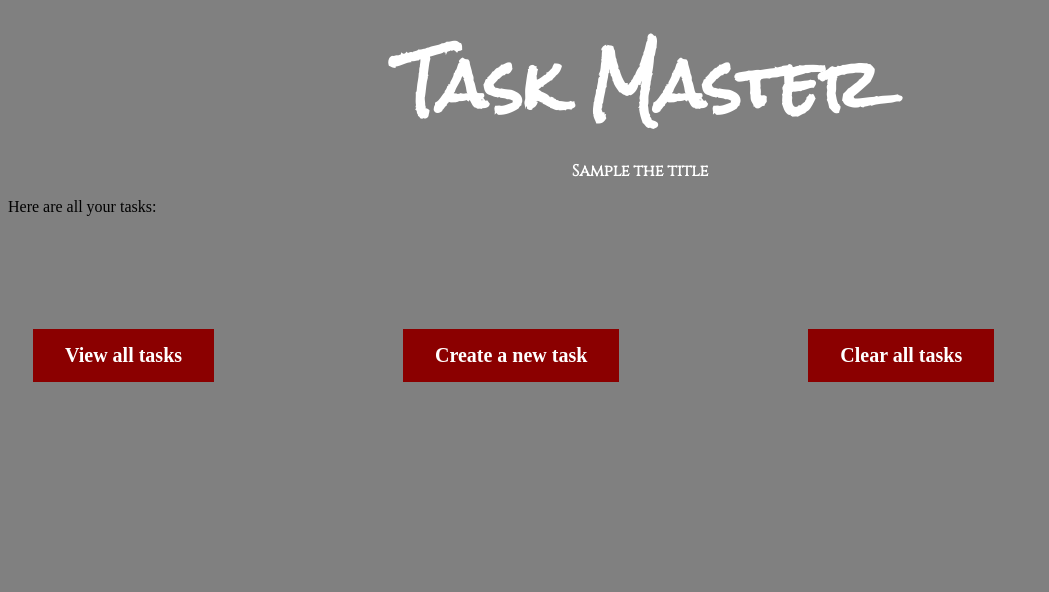
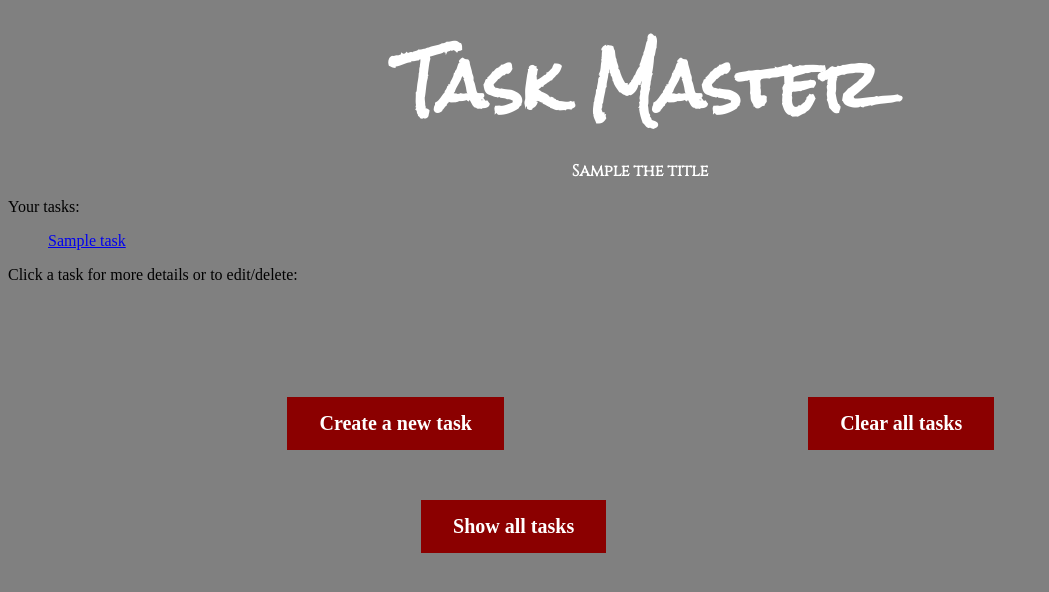
Before and after one commit to SheenaDub/Tasks, a Flask app: template templates/showall.html in a window 1280 px wide. Shown: the top 592 px of the page, without its empty margins (0-1049 px from the left). Run offline with Flask 2, Linux system fonts and the light colour scheme; the template is opened without the code that fills it: most values are stand-ins (such as "Sample title", 1, 10 or a date in 2020).

Commit message:
use flask functions to display all tasks instead of javascript

```diff
--- a/db.py
+++ b/db.py
@@ -46,9 +46,16 @@ def getTasks():
                for i, value in enumerate(row)) for row in cursor.fetchall()]
     closeConnection()
     jsonTasks = json.dumps(r)
+    print("in getTasks. datatype of r: ", type(r))
     return jsonTasks
 
-
+def getTasksAsList():
+    _SQL = """select id, taskname, taskdetail, taskdeadline from tasks"""
+    cursor.execute(_SQL)
+    r = [dict((cursor.description[i][0], value) \
+               for i, value in enumerate(row)) for row in cursor.fetchall()]
+    closeConnection()
+    return r
 
 def getOneTask(name):
     _SQL = "select id, taskname, taskdetail, taskdeadline from tasks WHERE taskname = '%s'" % (name)
--- a/main.py
+++ b/main.py
@@ -1,4 +1,4 @@
-from flask import Flask, render_template, request, redirect
+from flask import Flask, render_template, request, redirect, url_for
 
 from db import *
 
@@ -23,17 +23,22 @@ def showNew() -> 'html':
 	writeTask(name,detail,deadline)
 	return render_template('shownewtask.html', the_title='Your new task', taskname=name, taskdetail=detail, taskdeadline=deadline,)
 
+@app.route('/showall', methods=['POST','GET'])
+def showAllTasks():
+    createConnection()
+    tasks = getTasksAsList()
+    return render_template('showall.html', tasks=tasks, the_title='All tasks!')
 
 
-	#return render_template('shownewtask.html', the_title='Your new task', taskname=name, taskdetail=detail, taskdeadline=deadline,)
+@app.route('/<taskname>', methods=['POST','GET'])
+def showSelectedTask(taskname):
+    createConnection()
+    task = getOneTask(taskname)
+    print("this single task: ", task)
+    print("type of task: ", type(task))
+    return render_template('showone.html', task=task)
 
-#redirect(request.url)
 
-@app.route('/showall', methods=['POST'])
-def showAllTasks():
-	print("this shows all tasks")
-	getTasks()
-	return render_template('showall.html', the_title='Your saved tasks')
 
 
 @app.route("/display", methods=['POST','GET'])
--- a/static/js/javascript.js
+++ b/static/js/javascript.js
@@ -10,10 +10,10 @@ function displayTasks(){
     //window.location.reload(true);
 
 
-    window.location.reload(true);
+    //window.location.reload(true);
     // jquery to retrieve json data
 
-  $.getJSON("http://127.0.0.1:5000/display", function(data) {
+  $.getJSON("http://127.0.0.1:5000/showall", function(data) {
     console.log("type of data: ", typeof data);
 
     console.log("success", data);
@@ -27,6 +27,7 @@ function displayTasks(){
         div.id="div_" + i;
         div.className="taskDiv";
         divArray.push(div)
+        //document.getElementById('taskDisplay').appendChild(div);
         document.body.appendChild(div);
         console.log("this div id: ", div.id);
     }
--- a/templates/base.html
+++ b/templates/base.html
@@ -25,15 +25,14 @@
 
 <div class="buttonRow">
 
-<button value="view all tasks" class="displayEntries" type="button" id="displayTasks"> View all tasks</button>
-<div class="displayEntries"></div>
-
-
 <button value="Clear all tasks" class="clearEntries" type="button" id="clearTasks"> Clear all tasks</button>
-<div class="clearEntries"></div>
 
 <form action="/createnew" id="formButton">
     <input type="submit" value="Create a new task" />
+</form>
+
+<form action="/showall">
+    <input type="submit" value="Show all tasks" />
 </form>
 
 </div>
@@ -43,3 +42,7 @@
 <script src="../static/js/javascript.js"></script>
 </body>
 </html>
+
+<!--
+<button value="view all tasks" class="displayEntries" type="button" id="displayTasks"> View all tasks</button>
+<div class="displayEntries"></div>-->
--- a/templates/showall.html
+++ b/templates/showall.html
@@ -5,9 +5,14 @@
  <h2> {{ the_title }}</h2>
 
 
-    <p>Here are all your tasks:</p>
-
-
-
+    <p>Your tasks:</p>
+<ul style="list-style: none;">
+    {% for task in tasks %}
+     <li><a href = "{{ url_for('showSelectedTask', taskname=task['taskname']) }}">
+{{ task['taskname'] }}
+    </a></li>
+    {% endfor %}
+</ul>
+<p>Click a task for more details or to edit/delete:</p>
 
 {% endblock %}
```
Also changed, not shown: templates/showone.html (added, +15 -0 lines).
